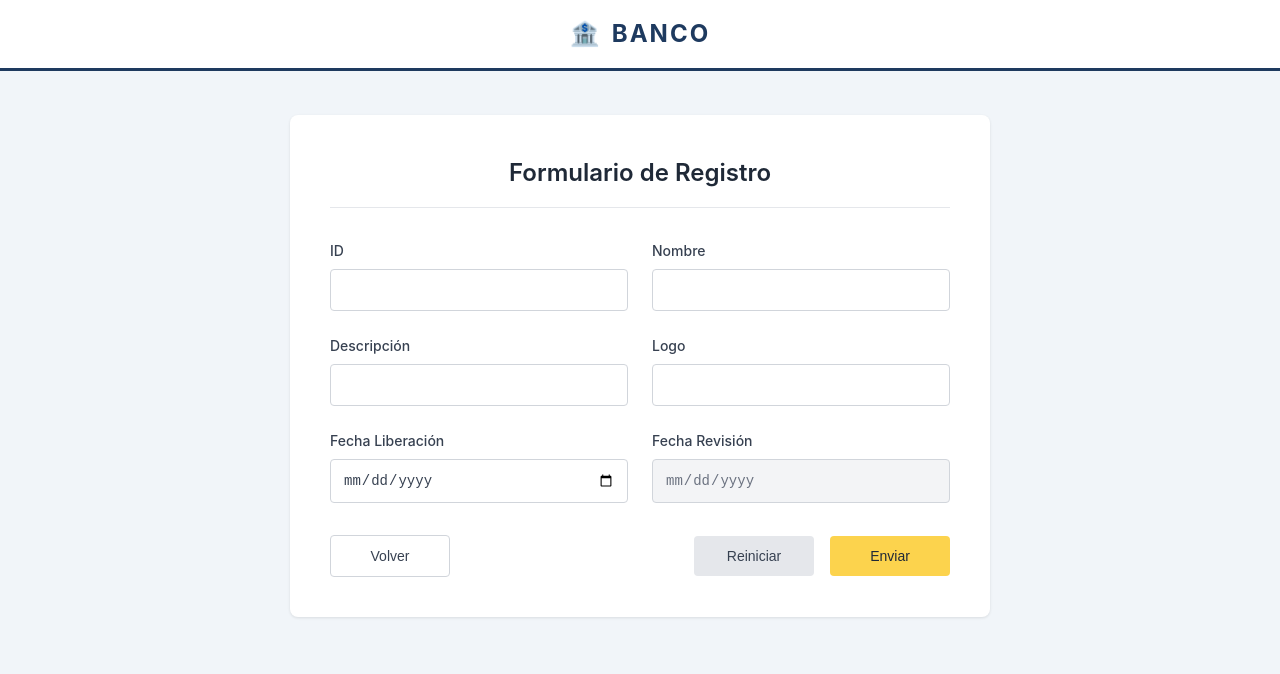
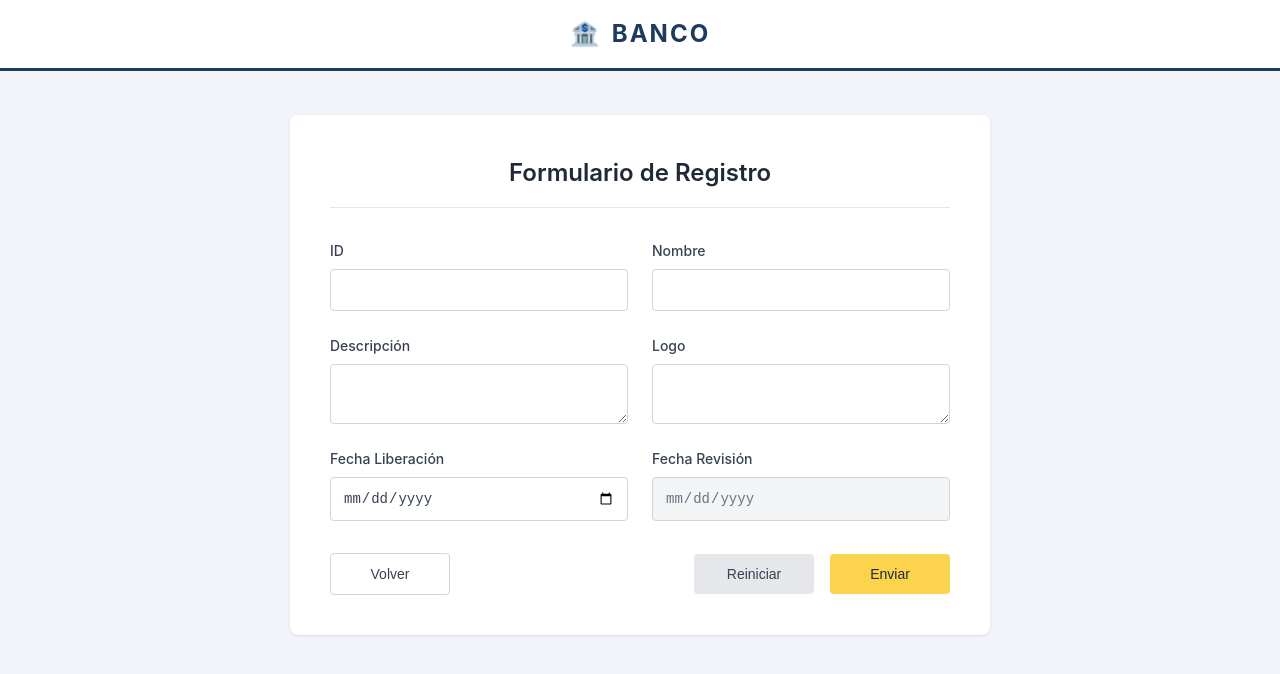
Before and after one commit to hernancr2000/HernanJoseCoronelRamon, an Angular app: page /product/new in a window 1280 px wide. Shown: the top 674 px of the page. Built offline with nearby package versions, Linux system fonts and the light colour scheme.

Commit message:
feat: Add a textarea for the description and logo link to the product form, with error validation.

```diff
--- a/src/app/features/products/pages/product-form/product-form.component.css
+++ b/src/app/features/products/pages/product-form/product-form.component.css
@@ -154,6 +154,28 @@
   color: #6b7280;
 }
 
+/* Textarea */
+.form-group textarea {
+  padding: 12px;
+  border: 1px solid #d1d5db;
+  border-radius: 4px;
+  font-size: 14px;
+  font-family: inherit;
+  color: #374151;
+  transition: border-color 0.2s;
+  resize: vertical;
+}
+
+.form-group textarea:focus {
+  outline: none;
+  border-color: #3b82f6;
+}
+
+.form-group textarea.error {
+  border-color: #dc2626;
+  background-color: #fef2f2;
+}
+
 /* Responsive */
 @media (max-width: 640px) {
   .form-card {
@@ -174,7 +196,6 @@
     flex-direction: column;
   }
 
-
   .btn {
     width: 100%;
   }
--- a/src/app/features/products/pages/product-form/product-form.component.html
+++ b/src/app/features/products/pages/product-form/product-form.component.html
@@ -46,14 +46,14 @@
           </div>
 
           <!-- Descripción -->
-          <div class="form-group">
+          <div class="form-group form-group-full">
             <label for="description">Descripción</label>
-            <input
-              type="text"
+            <textarea
               id="description"
               formControlName="description"
               [class.error]="isFieldInvalid('description')"
-            />
+              rows="2"
+            ></textarea>
             @if (isFieldInvalid('description')) {
               <span class="error-message">{{ getFieldError('description') }}</span>
             }
@@ -62,12 +62,12 @@
           <!-- Logo -->
           <div class="form-group">
             <label for="logo">Logo</label>
-            <input
-              type="text"
+            <textarea
               id="logo"
               formControlName="logo"
               [class.error]="isFieldInvalid('logo')"
-            />
+              rows="2"
+            ></textarea>
             @if (isFieldInvalid('logo')) {
               <span class="error-message">{{ getFieldError('logo') }}</span>
             }
@@ -101,13 +101,9 @@
 
         <!-- Botones -->
         <div class="form-actions">
-          <button type="button" class="btn btn-outline" (click)="goBack()">
-            Volver
-          </button>
+          <button type="button" class="btn btn-outline" (click)="goBack()">Volver</button>
           <div class="form-actions-right">
-            <button type="button" class="btn btn-secondary" (click)="onReset()">
-              Reiniciar
-            </button>
+            <button type="button" class="btn btn-secondary" (click)="onReset()">Reiniciar</button>
             <button type="submit" class="btn btn-primary" [disabled]="isSubmitting()">
               {{ isSubmitting() ? 'Enviando...' : 'Enviar' }}
             </button>
--- a/src/app/features/products/pages/product-form/product-form.component.ts
+++ b/src/app/features/products/pages/product-form/product-form.component.ts
@@ -47,7 +47,7 @@ export class ProductFormComponent implements OnInit {
 
     this.productForm = this.fb.group({
       id: ['', [Validators.required, Validators.minLength(3), Validators.maxLength(10)]],
-      name: ['', [Validators.required, Validators.minLength(5), Validators.maxLength(100)]],
+      name: ['', [Validators.required, Validators.minLength(6), Validators.maxLength(100)]],
       description: ['', [Validators.required, Validators.minLength(10), Validators.maxLength(200)]],
       logo: ['', [Validators.required]],
       date_release: ['', [Validators.required, this.dateMinTodayValidator()]],
--- a/src/app/features/products/pages/product-list/product-list.component.ts
+++ b/src/app/features/products/pages/product-list/product-list.component.ts
@@ -53,9 +53,7 @@ export class ProductListComponent implements OnInit {
   totalResults = computed(() => this.filteredProducts().length);
 
   // Computed: total de páginas
-  totalPages = computed(() =>
-    Math.ceil(this.filteredProducts().length / this.pageSize())
-  );
+  totalPages = computed(() => Math.ceil(this.filteredProducts().length / this.pageSize()));
 
   // Computed: productos paginados
   paginatedProducts = computed(() => {
@@ -73,9 +71,7 @@ export class ProductListComponent implements OnInit {
   // Computed: mensaje del modal
   deleteModalMessage = computed(() => {
     const product = this.productToDelete();
-    return product
-      ? `¿Estás seguro de eliminar el producto ${product.name}?`
-      : '';
+    return product ? `¿Estás seguro de eliminar el producto ${product.name}?` : '';
   });
 
   ngOnInit(): void {
@@ -119,13 +115,13 @@ export class ProductListComponent implements OnInit {
 
   previousPage(): void {
     if (this.canGoPrevious()) {
-      this.currentPage.update(p => p - 1);
+      this.currentPage.update((p) => p - 1);
     }
   }
 
   nextPage(): void {
     if (this.canGoNext()) {
-      this.currentPage.update(p => p + 1);
+      this.currentPage.update((p) => p + 1);
     }
   }
 
@@ -171,14 +167,14 @@ export class ProductListComponent implements OnInit {
 
         // Ajustar página si es necesario
         if (this.paginatedProducts().length === 1 && this.currentPage() > 1) {
-          this.currentPage.update(p => p - 1);
+          this.currentPage.update((p) => p - 1);
         }
       },
       error: (err) => {
         console.error('Error deleting product:', err);
         this.notificationService.show('Error al eliminar el producto', 'error');
         this.isDeleting.set(false);
-      }
+      },
     });
   }
 
@@ -190,7 +186,9 @@ export class ProductListComponent implements OnInit {
   }
 
   formatDate(dateString: string): string {
-    const date = new Date(dateString);
+    const [year, month, day] = dateString.split('-').map(Number);
+    const date = new Date(year, month - 1, day);
+
     return date.toLocaleDateString('es-ES', {
       day: '2-digit',
       month: '2-digit',
```
